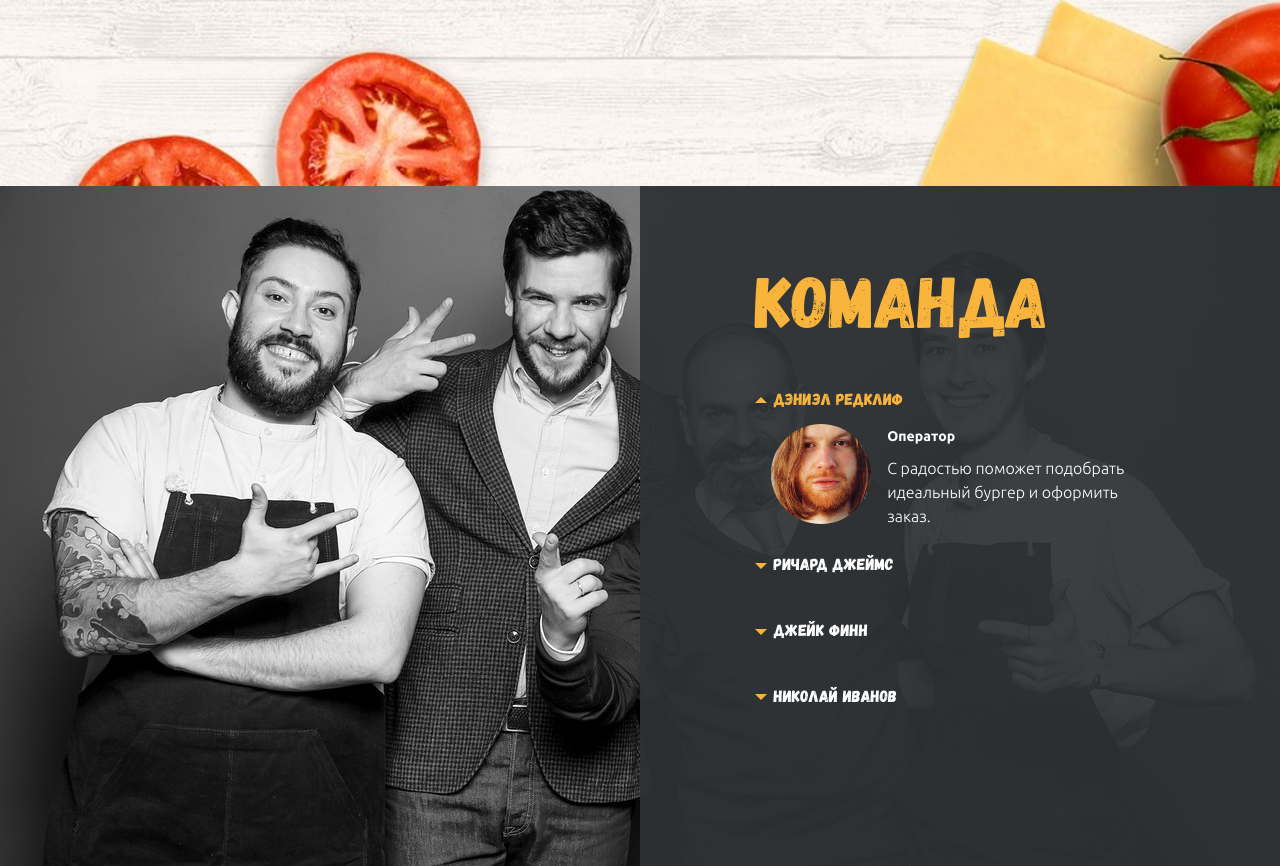
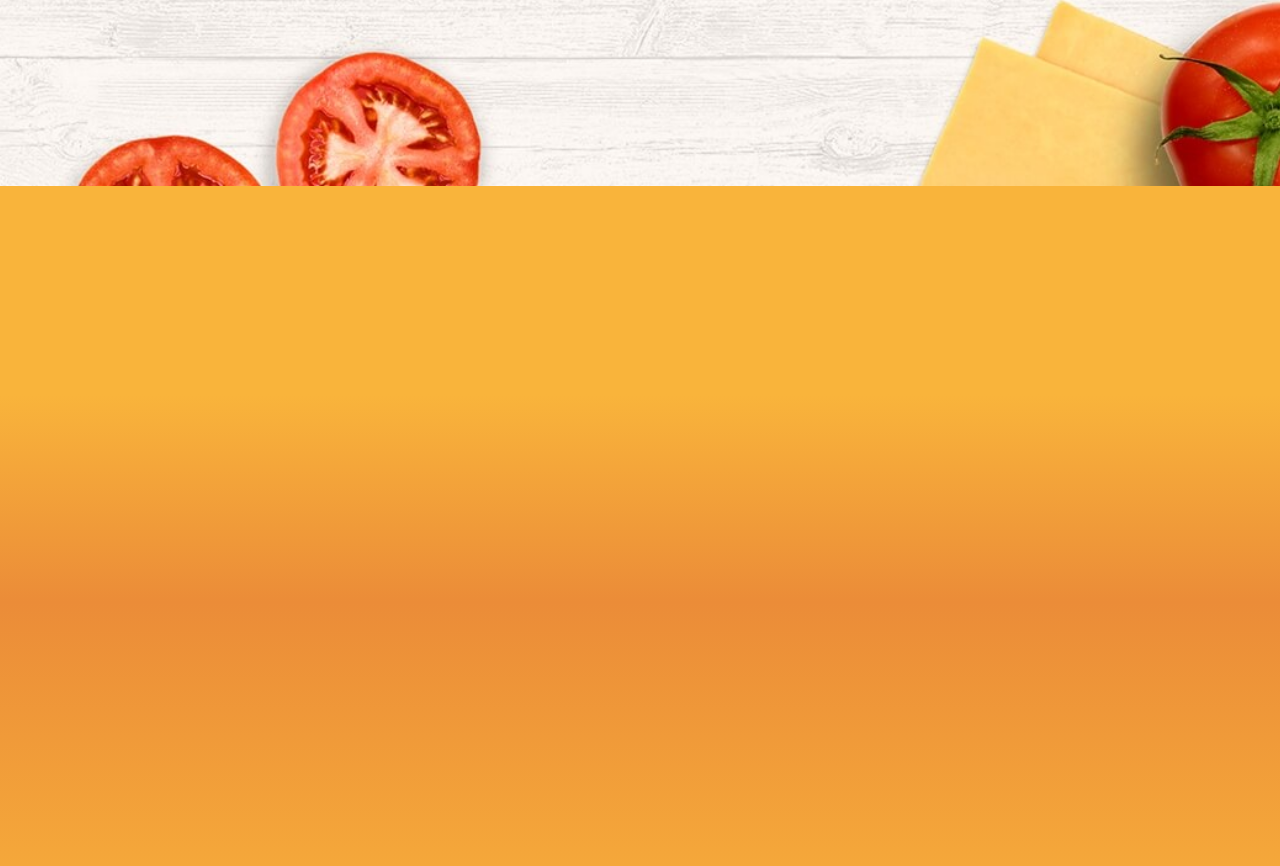
Before and after one commit to matveyeff/burgers_remake, a website with bundled scripts: page src/index.html in a window 1280 px wide. Shown: the part 1414-2280 px from the top of the page. Built offline with nearby package versions, Linux system fonts and the light colour scheme; files whose address does not match are found by name.

Commit message:
added section Burgers

```diff
--- a/src/index.html
+++ b/src/index.html
@@ -100,6 +100,13 @@
 					</ul>
 				</div>
 			</section>
+
+			<section class="section burgers">
+				<div class="container">
+
+				</div>
+			</section>
+			<!-- /.section burgers -->
 
 			<section class="section team">
 				<div class="team__content">
--- /dev/null
+++ b/src/sass/blocks/_burgers.scss
@@ -0,0 +1,3 @@
+.burgers {
+	background-image: linear-gradient(to top, #f9b43b 0%, #eb8c38 48%, #f9b43b 74%, #f9b43b 100%);
+}
```
Also changed, not shown: build/css/main.min.css, build/index.html, 1 other file.
